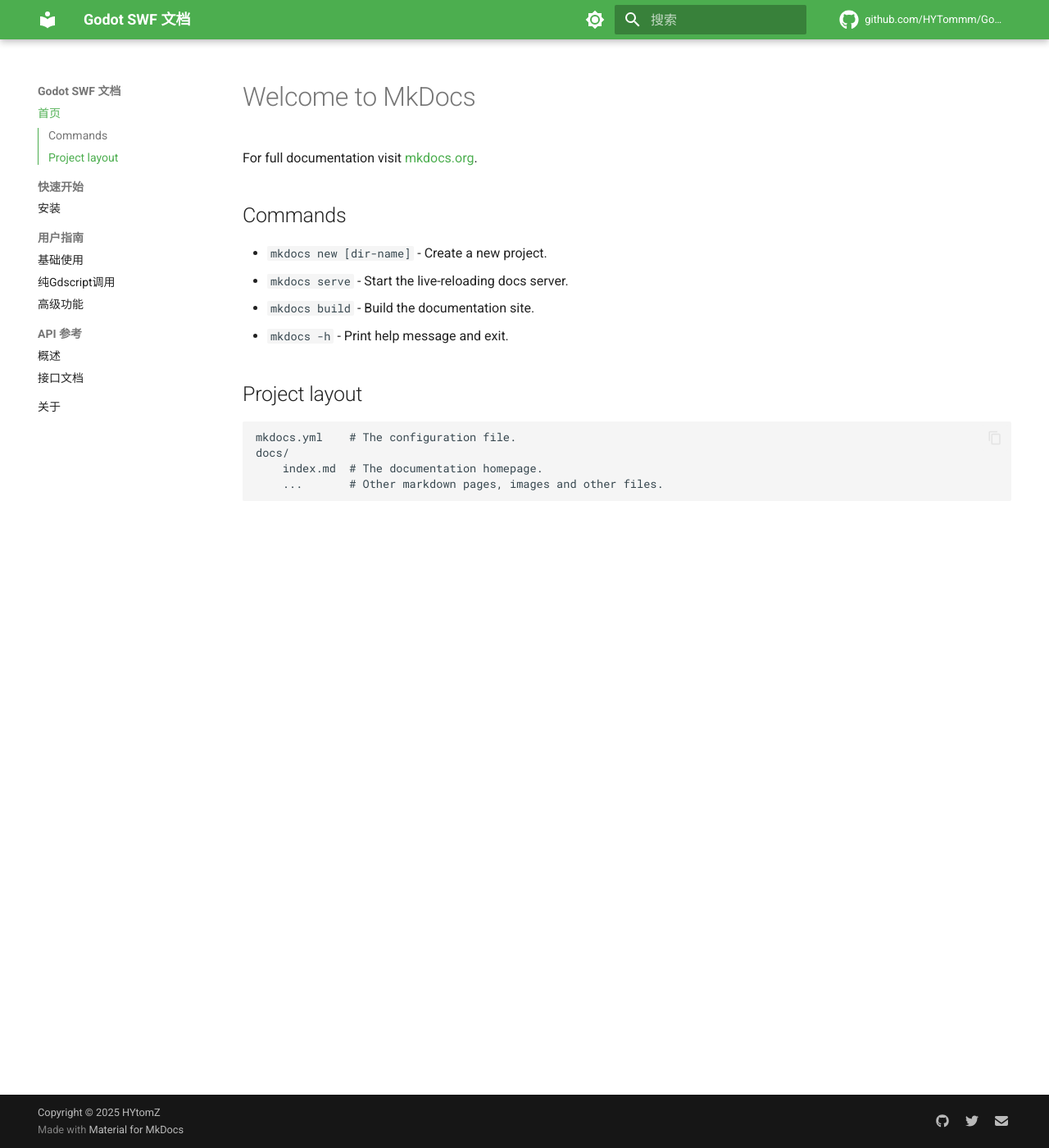
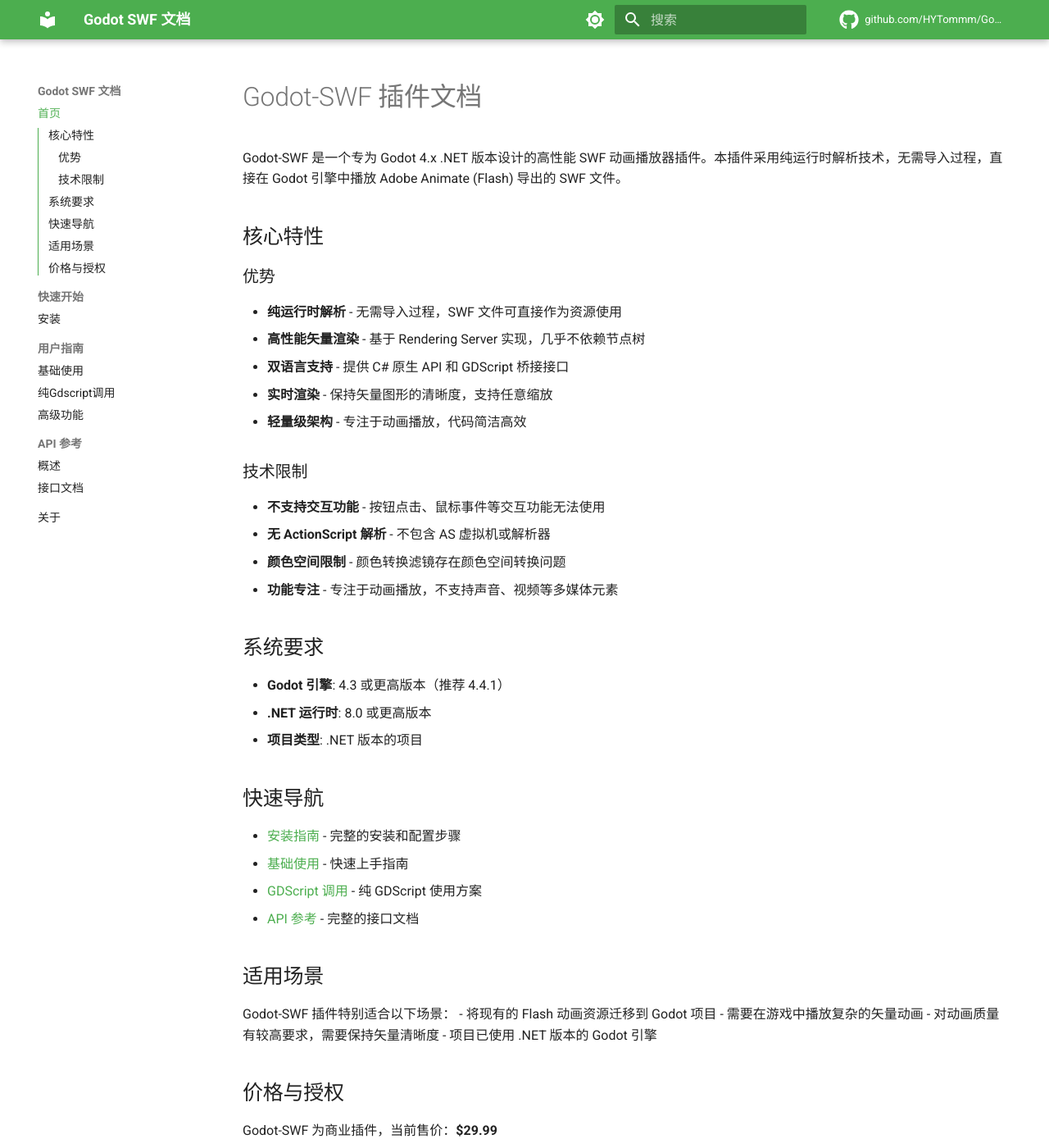
Before and after one commit to HYTommm/Godot-SWF, an MkDocs documentation site: the page built from docs/index.md, in a window 1280 px wide and 1400 px high. Shown: the whole window at 82% size. Built offline with MkDocs 1.6.1 and Material for MkDocs 9.7.7, drawn with Linux system fonts in a browser that asks for light colours; comment, search, counter and statistics services are not loaded; the version menu is left out; some of the changed text lies outside the part shown.

Commit message:
写了亿点文档，包括api，高阶示例，优缺点

```diff
--- /dev/null
+++ b/docs/about.md
@@ -0,0 +1,78 @@
+# 关于 Godot-SWF
+
+## 项目信息
+
+Godot-SWF 是一个专为 Godot 引擎设计的商业插件，专注于提供高性能的 SWF 动画播放解决方案。
+
+## 开发理念
+
+本插件的设计理念是
+
+- **专注核心功能** - 专注于动画播放，不做大而全的解决方案
+
+- **性能优先** - 采用高效的渲染方案，确保运行时性能
+
+- **易于集成** - 提供简洁的 API，便于快速集成到项目中
+
+- **诚实透明** - 明确说明功能限制，避免用户误解
+
+## 技术特点
+
+### 架构优势
+- 基于 Godot 4.x 的 .NET 架构
+- 使用 Rendering Server 直接渲染
+- 纯运行时解析，无需导入过程
+- 支持 C# 和 GDScript 双语言调用
+
+### 渲染方案
+采用实时矢量图形渲染技术：
+- 保持矢量图形的数学精度
+- 支持任意缩放不失真
+- 高效的图形计算和渲染
+
+## 版本历史
+
+### 当前版本
+- 稳定版发布
+- 支持 Godot 4.3+ .NET 版本
+- 基础动画播放功能完善
+
+### 未来规划
+- 性能优化和稳定性提升
+- 增加细粒度更精细的动画控制api
+- 改进开发工具链
+
+## 技术支持
+
+### 购买渠道
+本插件为商业产品，可通过爱发电购买。
+
+### 技术支持服务
+购买后用户可获得：
+
+- 安装和配置支持
+- 基础使用问题解答
+- bug 修复和技术更新
+
+### 问题反馈
+遇到问题时，请提供：
+
+1. Godot 版本信息
+2. .NET 运行时版本
+3. 详细的错误描述
+4. 相关的代码示例
+
+## 授权协议
+
+Godot-SWF 采用商业授权协议：
+
+- 单开发者授权
+- 可用于商业项目
+- 包含版本更新服务
+- 具体条款见购买协议
+
+## 免责声明
+
+本插件按"现状"提供，不提供任何明示或暗示的担保。用户需自行承担使用风险。
+
+对于因使用本插件而导致的任何直接或间接损失，开发者不承担任何责任。
--- a/docs/index.md
+++ b/docs/index.md
@@ -1,17 +1,48 @@
-# Welcome to MkDocs
+# Godot-SWF 插件文档
 
-For full documentation visit [mkdocs.org](https://www.mkdocs.org).
+Godot-SWF 是一个专为 Godot 4.x .NET 版本设计的高性能 SWF 动画播放器插件。本插件采用纯运行时解析技术，无需导入过程，直接在 Godot 引擎中播放 Adobe Animate (Flash) 导出的 SWF 文件。
 
-## Commands
+## 核心特性
 
-* `mkdocs new [dir-name]` - Create a new project.
-* `mkdocs serve` - Start the live-reloading docs server.
-* `mkdocs build` - Build the documentation site.
-* `mkdocs -h` - Print help message and exit.
+### 优势
+- **纯运行时解析** - 无需导入过程，SWF 文件可直接作为资源使用
+- **高性能矢量渲染** - 基于 Rendering Server 实现，几乎不依赖节点树
+- **双语言支持** - 提供 C# 原生 API 和 GDScript 桥接接口
+- **实时渲染** - 保持矢量图形的清晰度，支持任意缩放
+- **轻量级架构** - 专注于动画播放，代码简洁高效
 
-## Project layout
+### 技术限制
+- **不支持交互功能** - 按钮点击、鼠标事件等交互功能无法使用
+- **无 ActionScript 解析** - 不包含 AS 虚拟机或解析器
+- **颜色空间限制** - 颜色转换滤镜存在颜色空间转换问题
+- **功能专注** - 专注于动画播放，不支持声音、视频等多媒体元素
 
-    mkdocs.yml    # The configuration file.
-    docs/
-        index.md  # The documentation homepage.
-        ...       # Other markdown pages, images and other files.
+## 系统要求
+
+- **Godot 引擎**: 4.3 或更高版本（推荐 4.4.1）
+- **.NET 运行时**: 8.0 或更高版本
+- **项目类型**: .NET 版本的项目
+
+## 快速导航
+
+- [安装指南](getting-started/setup.md) - 完整的安装和配置步骤
+- [基础使用](user-guide/basics.md) - 快速上手指南
+- [GDScript 调用](gds/csharptogds.md) - 纯 GDScript 使用方案
+- [API 参考](api/overview.md) - 完整的接口文档
+
+## 适用场景
+
+Godot-SWF 插件特别适合以下场景：
+- 将现有的 Flash 动画资源迁移到 Godot 项目
+- 需要在游戏中播放复杂的矢量动画
+- 对动画质量有较高要求，需要保持矢量清晰度
+- 项目已使用 .NET 版本的 Godot 引擎
+
+## 价格与授权
+
+Godot-SWF 为商业插件，当前售价：**$29.99**
+
+购买后您将获得：
+- 完整的插件文件包
+- 技术支持和更新服务
+- 商业使用授权
```
Also changed, not shown: docs/api/endpoints.md (added, +207 -0 lines), docs/api/overview.md (added, +29 -0 lines), docs/getting-started/setup.md (+1 -1 lines), docs/user-guide/advanced.md (added, +105 -0 lines), docs/user-guide/basics.md (added, +45 -0 lines).
